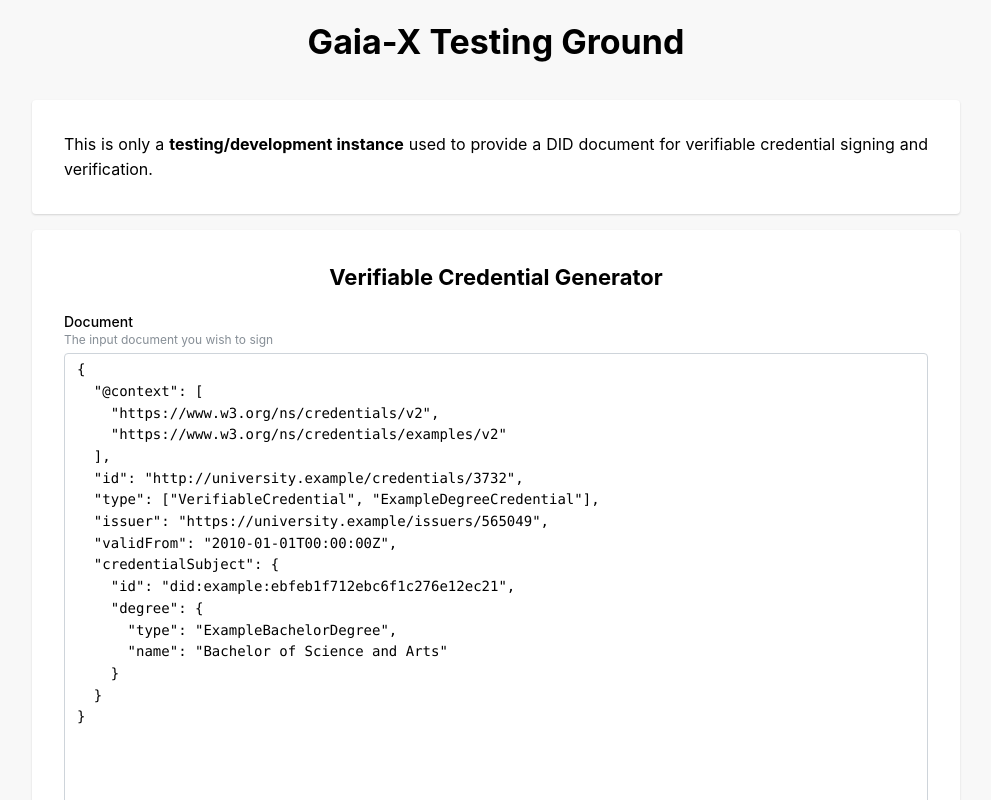
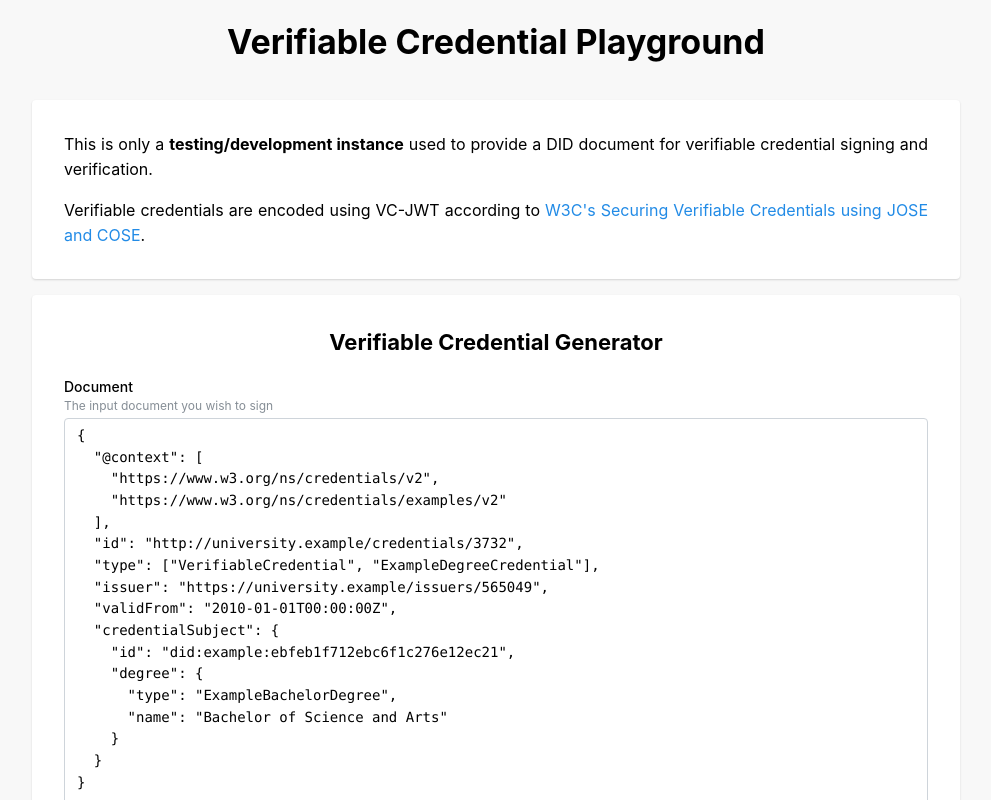
Before and after one commit to vincentkelleher/verifiable-credential-playground, a Next.js app: page / in a window 1280 px wide. Shown: the top 800 px of the page, without its empty margins (144-1135 px from the left). Built offline with nearby package versions, Linux system fonts and the light colour scheme.

Commit message:
Improve the homepage

```diff
--- a/src/app/page.tsx
+++ b/src/app/page.tsx
@@ -1,6 +1,6 @@
 'use client'
 
-import { Button, Container, CopyButton, Group, JsonInput, Paper, SimpleGrid, Text, Title } from '@mantine/core'
+import { Anchor, Button, Container, CopyButton, Group, JsonInput, Paper, SimpleGrid, Text, Title } from '@mantine/core'
 import { useForm } from '@mantine/form'
 import React, { useState } from 'react'
 
@@ -80,12 +80,18 @@
       <Container>
         <SimpleGrid cols={1}>
           <Title m="lg" ta="center">
-            Gaia-X Testing Ground
+            Verifiable Credential Playground
           </Title>
           <Paper shadow="xs" p="xl">
             <Text ta="justify">
               This is only a <strong>testing/development instance</strong> used to provide a DID document for verifiable
               credential signing and verification.
+            </Text>
+            <Text mt="md" ta="justify">
+              Verifiable credentials are encoded using VC-JWT according to&nbsp;
+              <Anchor href="https://www.w3.org/TR/vc-jose-cose/" target="_blank">
+                W3C's Securing Verifiable Credentials using JOSE and COSE
+              </Anchor>.
             </Text>
           </Paper>
           <Paper shadow="xs" p="xl">
```
